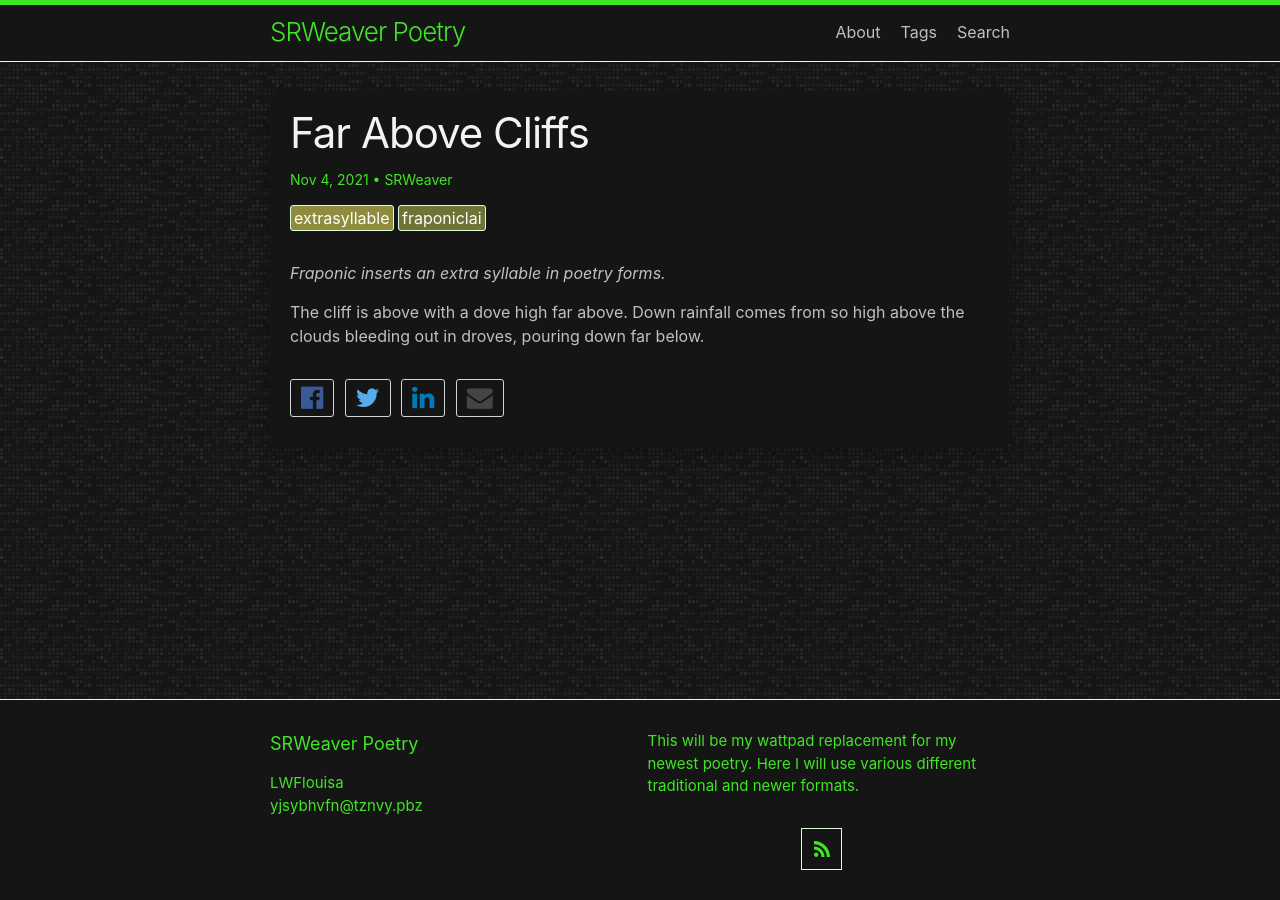
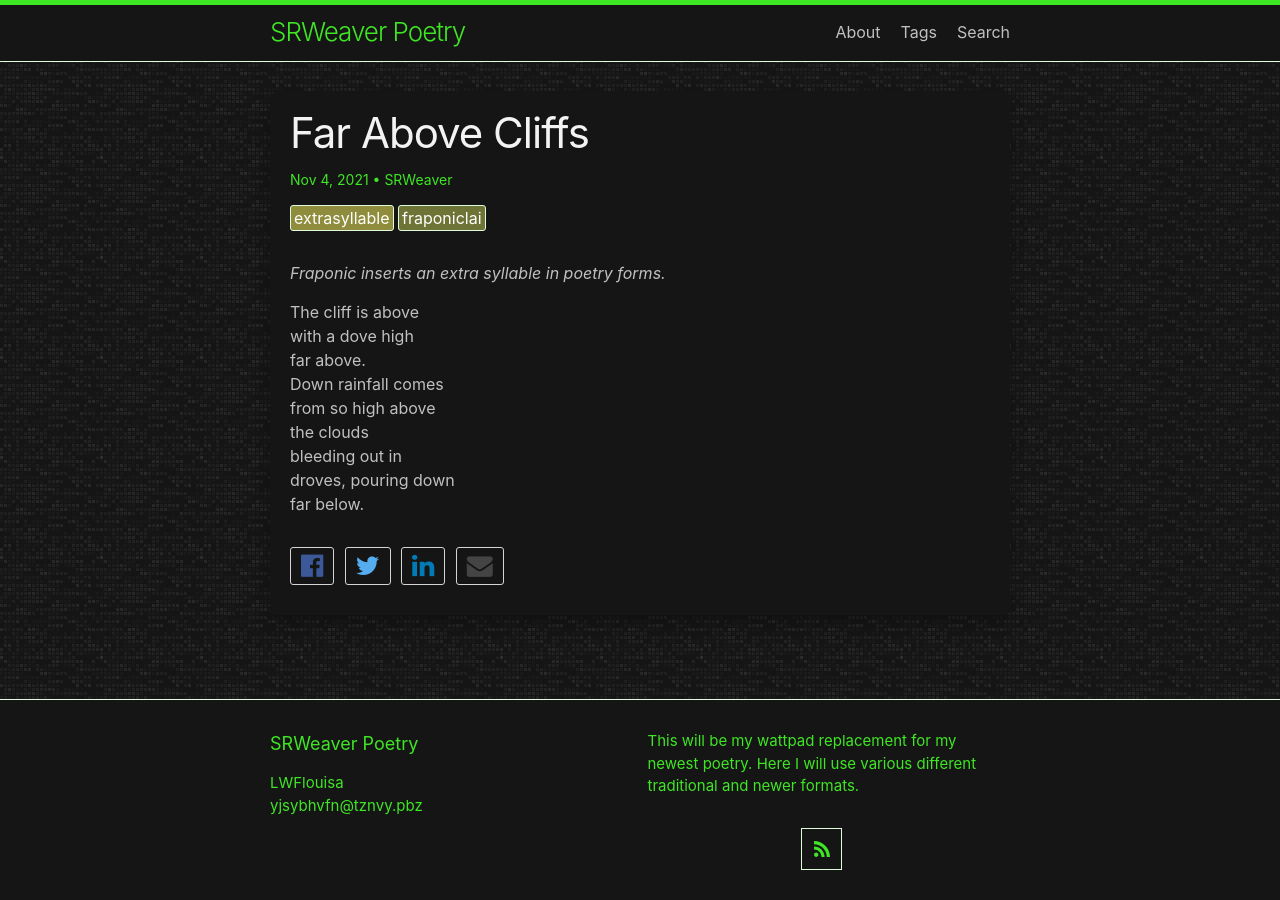
Before and after one commit to LWFlouisa/SRWeaverPoetry, a Jekyll site: the page built from _posts/2021-11-04-FarAboveCliffs.md, in a window 1280 px wide. Built offline with Jekyll 4.4.1, drawn with Linux system fonts in a browser that asks for light colours.

```diff
--- a/_posts/2021-11-04-FarAboveCliffs.md
+++ b/_posts/2021-11-04-FarAboveCliffs.md
@@ -6,12 +6,12 @@ layout: post
 ---
 <i>Fraponic inserts an extra syllable in poetry forms.</i>
 
-The cliff is above
-with a dove high
-far above.
-Down rainfall comes
-from so high above
-the clouds
-bleeding out in
-droves, pouring down
+The cliff is above<br />
+with a dove high<br />
+far above.<br />
+Down rainfall comes<br />
+from so high above<br />
+the clouds<br />
+bleeding out in<br />
+droves, pouring down<br />
 far below.
```
